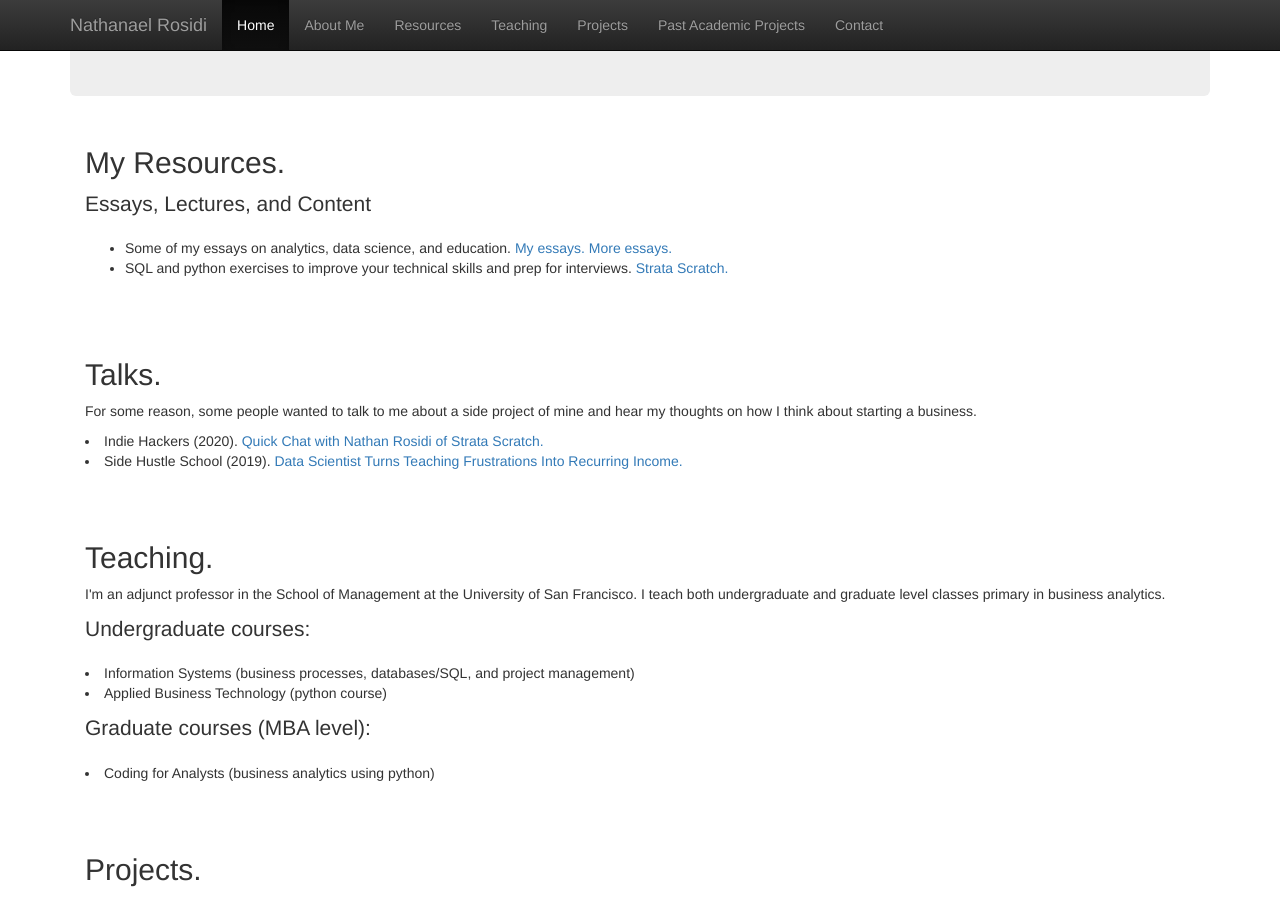
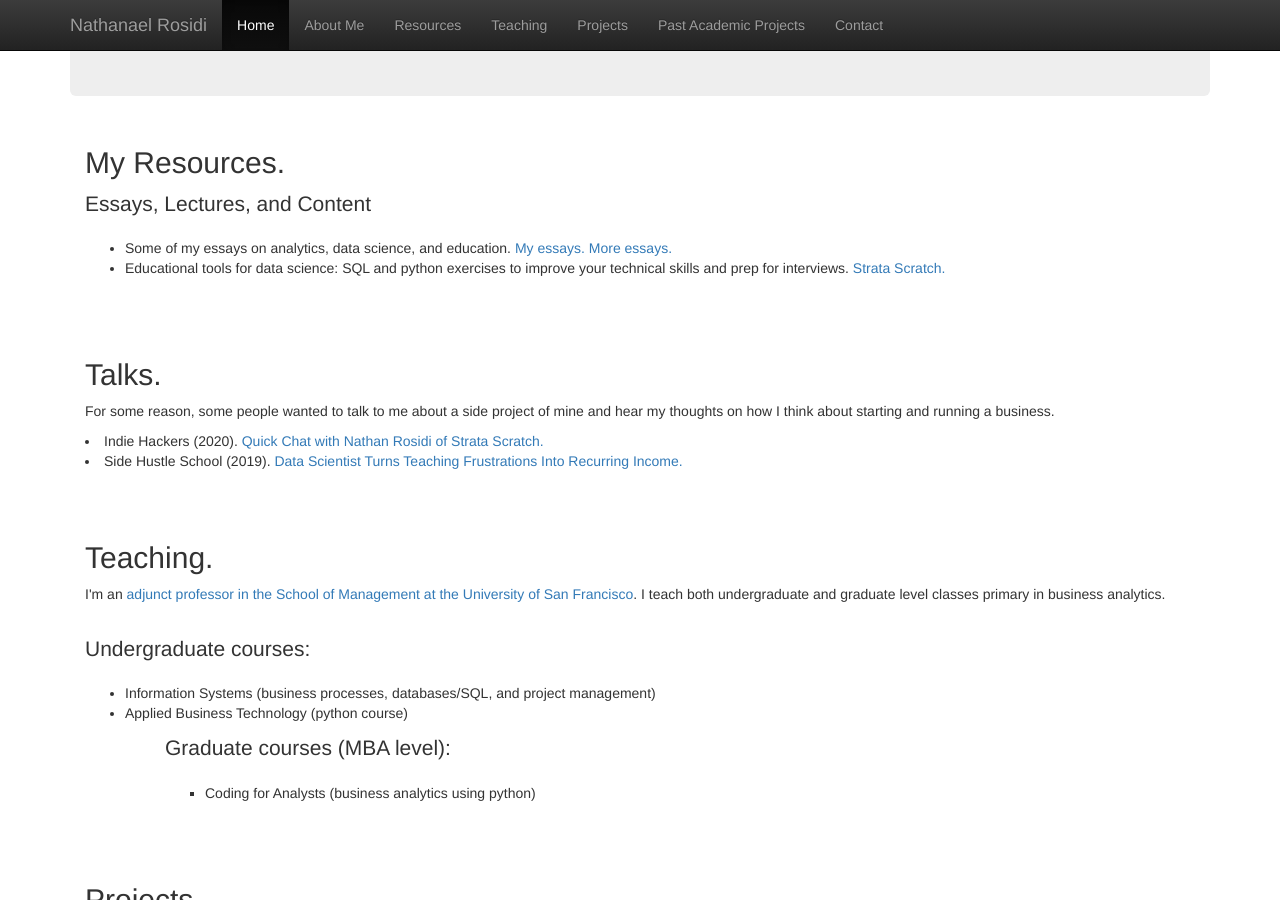
Before and after one commit to nlrosidi/nlrosidi.github.io, a Jekyll site: the page index.html, which Jekyll copies as it is, in a window 1280 px wide and 900 px high, scrolled down 610 px. Built offline with Jekyll 4.4.1, drawn with Linux system fonts in a browser that asks for light colours; nearby versions of some CDN libraries.

Commit message:
Update index.html

```diff
--- a/index.html
+++ b/index.html
@@ -58,7 +58,6 @@
   	    <h1 class="display-4">About Me.</h1>
 	    <p class="lead">Just a few things I've done and a few things I'm doing</p>
 	    <hr class="my-4">
-		<!--<div class="container-fluid">-->
             <div class="row">
                 <div class="col-md-6"><img src="assets/nlrosidi.jpg" alt="Nathanael Rosidi" class="img-responsive"></div>
 		<div class="col-md-6">
@@ -66,7 +65,6 @@
                     <p>I am also an adjunct professor in Business Analytics and Information Systems in the School of Management at the University of San Francisco. I teach
                 	both undergraduates and MBAs analytical techniques to better facilitate data-driven decisions -- hopefully applying these techniques in industry.</p>
 		</div>
-		 <!--    </div>-->
 	    </div>
 	</div>
 
@@ -75,13 +73,13 @@
 	  <p class="lead">Essays, Lectures, and Content</p>
 	  <ul>
             <li>Some of my essays on analytics, data science, and education.<a target="_blank" href="https://medium.com/@nathanrosidi"> My essays.</a><a target="_blank" href="https://hackernoon.com/u/falco925"> More essays.</a></li>
-	    <li>SQL and python exercises to improve your technical skills and prep for interviews.<a target="_blank" href="https://stratascratch.com"> Strata Scratch.</a></li>
+	    <li>Educational tools for data science: SQL and python exercises to improve your technical skills and prep for interviews.<a target="_blank" href="https://stratascratch.com"> Strata Scratch.</a></li>
 	  </ul>
 	</div>
 
 	<div class="container-fluid">
 	  <h2 id="resources">Talks.</h2>
-          <p>For some reason, some people wanted to talk to me about a side project of mine and hear my thoughts on how I think about starting a business.</p>
+          <p>For some reason, some people wanted to talk to me about a side project of mine and hear my thoughts on how I think about starting and running a business.</p>
 		  <p></p>
 	    <li>Indie Hackers (2020).<a target="_blank" href="https://www.indiehackers.com/podcast/148-quick-chat-with-nathan-rosidi"> Quick Chat with Nathan Rosidi of Strata Scratch.</a></li>
 	    <li>Side Hustle School (2019).<a target="_blank" href="https://sidehustleschool.com/episode/991/"> Data Scientist Turns Teaching Frustrations Into Recurring Income.</a></li>
@@ -89,15 +87,20 @@
 
 	<div class="container-fluid">
 	  <h2 id="teaching">Teaching.</h2>
-          <p>I'm an adjunct professor in the School of Management at the University of San Francisco. I teach both undergraduate and graduate level classes primary in business analytics.</p>
-		  <p></p>
+          <p>I'm an <a target="_blank" href="https://www.usfca.edu/management/faculty/nathanael-rosidi">adjunct professor in the School of Management at the University of San Francisco</a>. I teach both undergraduate and graduate level classes primary in business analytics.</p>
+	  <br>
 	  <p class="lead">Undergraduate courses:</p>
+          <ul>
 	     <li>Information Systems (business processes, databases/SQL, and project management)</li>
 	     <li>Applied Business Technology (python course)</li>
+          <ul>
 	  <p></p>
 	  <p class="lead">Graduate courses (MBA level):</p>
+	  <ul>
 	      <li>Coding for Analysts (business analytics using python)</li>
+          <ul>
 	 </div>
+
         <div class="container-fluid">
           <h2 id="project">Projects.</h2>
           <p>Most of my work these days involve using analytical techniques to drive business insights to help facilitate business and growth decisions. Much of the work is also designing and implementing a scalable analytical infrastructure to automate and more efficiently service various teams. I can't really show much of my professional work here but here's a sampling of my extracurricular projects.</p>
```
Lines whose indentation alone changed are shown as unchanged.
